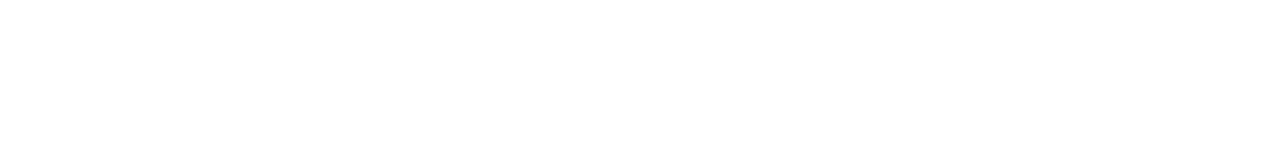
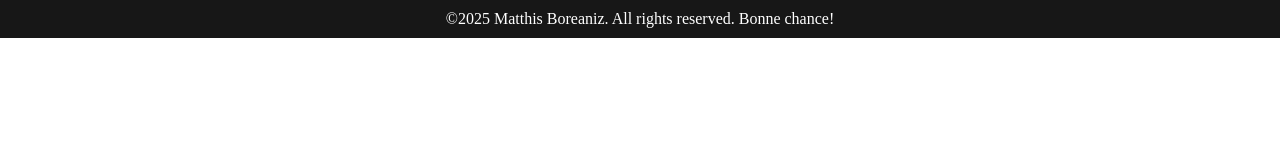
Before and after one commit to MatthisBoreaniz/groupTest, a plain HTML site: page index.html in a window 1280 px wide. Drawn offline with Linux system fonts and the light colour scheme.

Commit message:
feat(footer): add footer section

```diff
--- a/index.html
+++ b/index.html
@@ -6,6 +6,9 @@
     <title>Document</title>
 </head>
 <body>
-
+    <link rel="stylesheet" href="src/css/main.css">
+    <footer>
+        <p>©2025 Matthis Boreaniz. All rights reserved. Bonne chance!</p>
+    </footer>
 </body>
 </html>
--- a/src/css/main.css
+++ b/src/css/main.css
@@ -0,0 +1,16 @@
+html
+
+body {
+    margin : 0;
+    padding : 0;
+}
+
+footer {
+    background-color: rgb(23, 23, 23);
+    color: white;
+    text-align: center;
+    &> p {
+        padding: 10px;
+        margin: 0;
+    }
+}
```
